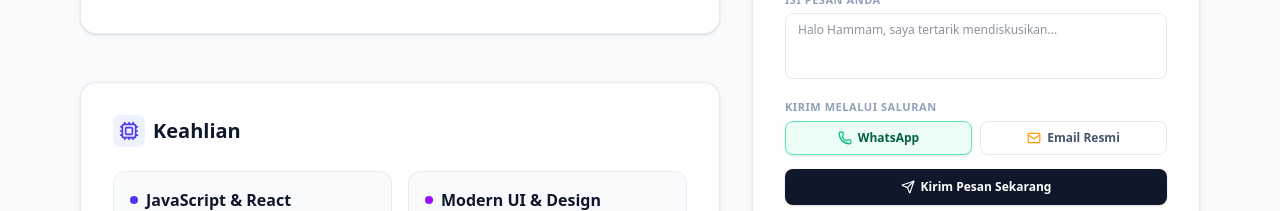
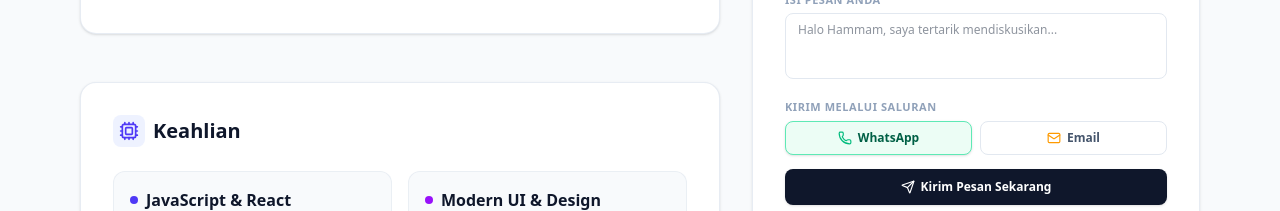
Before and after one commit to hammam09/my-profil-fe, a React (Vite) app: page / in a window 1280 px wide. Shown: the part 1000-1211 px from the top of the page. Built offline with nearby package versions, Linux system fonts and the light colour scheme.

Commit message:
feat: create initial frontend portfolio application with project showcase and contact integration

```diff
--- a/src/App.tsx
+++ b/src/App.tsx
@@ -442,7 +442,7 @@ export default function App() {
                       }`}
                     >
                       <Mail className="w-3.5 h-3.5 text-amber-500" />
-                      Email Resmi
+                      Email
                     </button>
                   </div>
                 </div>
```
